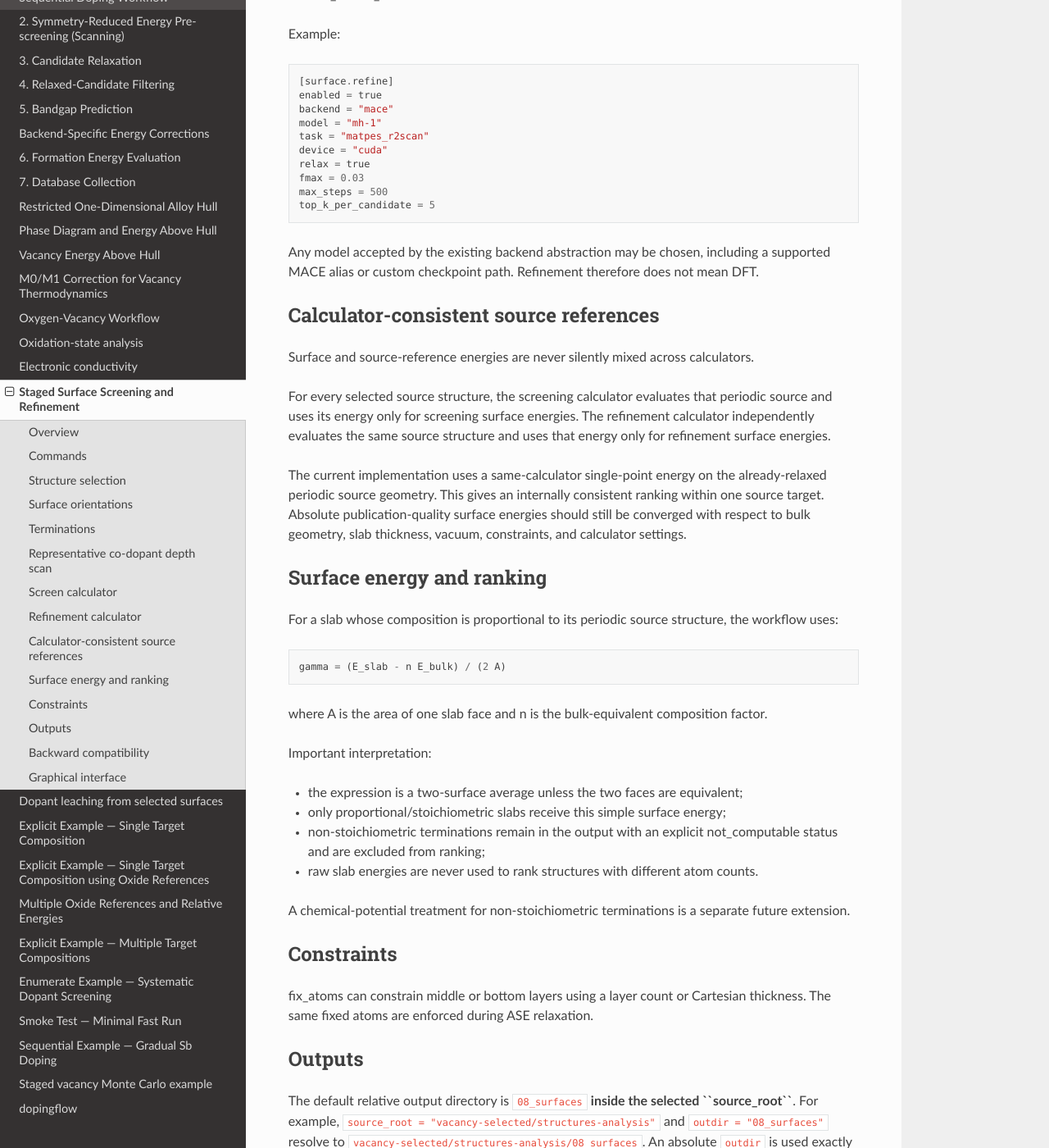
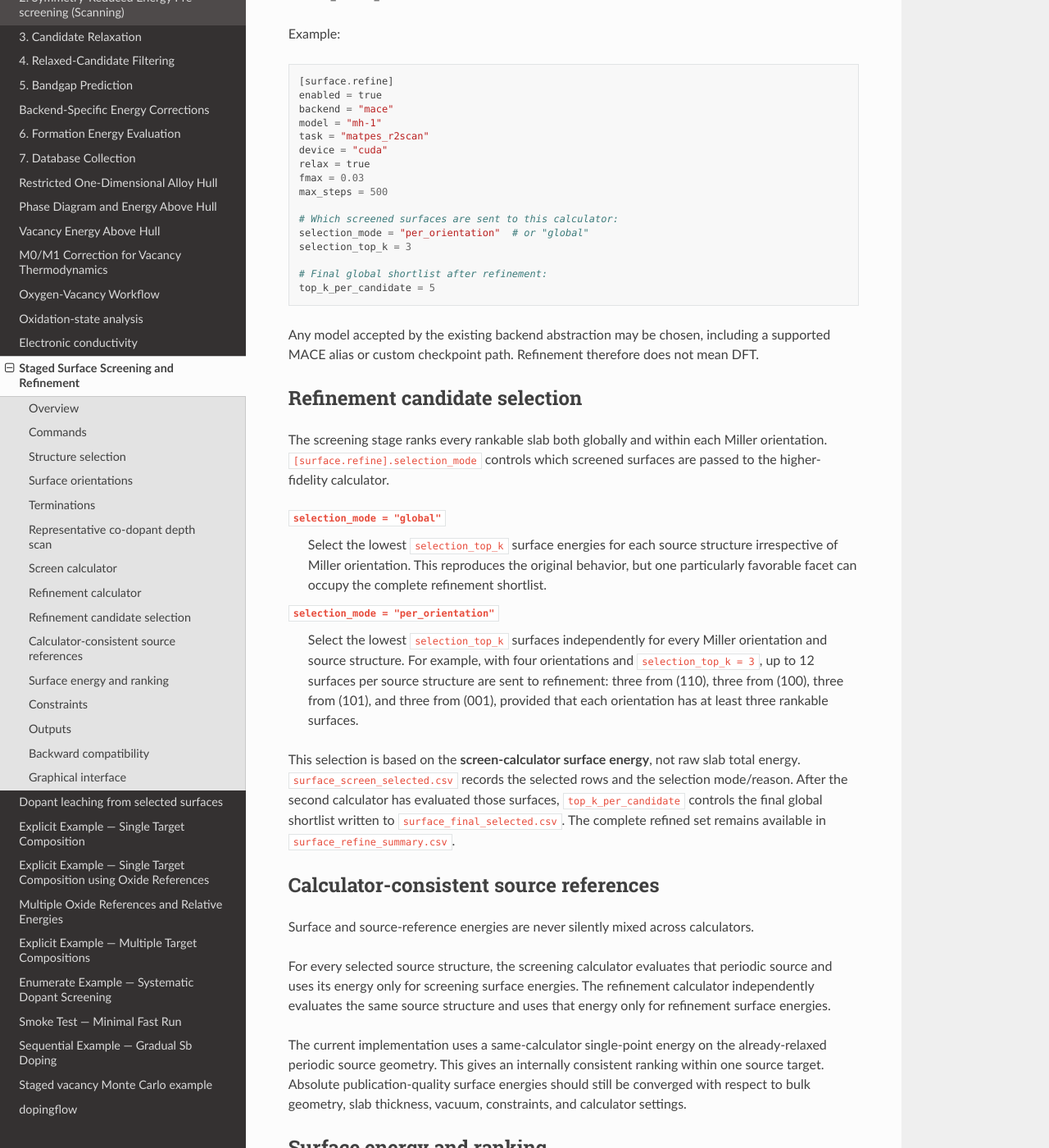
Before and after one commit to KazemZh/dopingflow, a Sphinx documentation site: the page built from docs/source/methods/surfaces.rst, in a window 1280 px wide and 1400 px high, scrolled down 3012 px. Shown: the whole window at 82% size. Built offline with Sphinx 7.4.7 and the Read the Docs theme 3.1.0, drawn with Linux system fonts in a browser that asks for light colours; some of the changed text lies outside the part shown.

Commit message:
docs: describe orientation-balanced surface refinement selection

```diff
--- a/docs/source/methods/surfaces.rst
+++ b/docs/source/methods/surfaces.rst
@@ -16,7 +16,8 @@ The intended sequence is::
        -> terminations
        -> representative co-dopant depth variants
        -> fast MLFF screen
-       -> top-k shortlist
+       -> configurable refinement shortlist
+          (global best or best per orientation)
        -> optional higher-fidelity MLFF refinement
        -> final surface shortlist
 
@@ -142,11 +142,45 @@ Example::
    relax = true
    fmax = 0.03
    max_steps = 500
+
+   # Which screened surfaces are sent to this calculator:
+   selection_mode = "per_orientation"  # or "global"
+   selection_top_k = 3
+
+   # Final global shortlist after refinement:
    top_k_per_candidate = 5
 
 Any model accepted by the existing backend abstraction may be chosen,
 including a supported MACE alias or custom checkpoint path. Refinement therefore
 does not mean DFT.
+
+Refinement candidate selection
+------------------------------
+
+The screening stage ranks every rankable slab both globally and within each
+Miller orientation. ``[surface.refine].selection_mode`` controls which screened
+surfaces are passed to the higher-fidelity calculator.
+
+``selection_mode = "global"``
+   Select the lowest ``selection_top_k`` surface energies for each source
+   structure irrespective of Miller orientation. This reproduces the original
+   behavior, but one particularly favorable facet can occupy the complete
+   refinement shortlist.
+
+``selection_mode = "per_orientation"``
+   Select the lowest ``selection_top_k`` surfaces independently for every
+   Miller orientation and source structure. For example, with four orientations
+   and ``selection_top_k = 3``, up to 12 surfaces per source structure are sent
+   to refinement: three from (110), three from (100), three from (101), and
+   three from (001), provided that each orientation has at least three rankable
+   surfaces.
+
+This selection is based on the **screen-calculator surface energy**, not raw slab
+total energy. ``surface_screen_selected.csv`` records the selected rows and the
+selection mode/reason. After the second calculator has evaluated those surfaces,
+``top_k_per_candidate`` controls the final global shortlist written to
+``surface_final_selected.csv``. The complete refined set remains available in
+``surface_refine_summary.csv``.
 
 Calculator-consistent source references
 -------------------------------------
@@ -202,7 +236,8 @@ surface_screen_summary.csv
    Every generated orientation, termination, and dopant-depth variant.
 
 surface_screen_selected.csv
-   Top-k rankable variants per selected source structure after the screen calculator.
+   Screened surfaces selected for refinement according to ``selection_mode`` and
+   ``selection_top_k``.
 
 surface_refine_summary.csv
    Higher-fidelity results for the screening shortlist.
@@ -253,13 +288,13 @@ The page mirrors the staged CLI design:
 - run the screen and refinement either in the current environment or through
   separate named Conda environments;
 - inspect surface-energy rankings one selected source structure at a time;
-- inspect same-termination segregation energies relative to the all-bulk-like
-  variant;
+- choose either a global refinement shortlist or the best N surfaces from each
+  Miller orientation;
 - browse the selected slab geometry interactively;
 - inspect the raw screen/refinement tables.
 
-The results explorer keeps surface-energy ranking and dopant segregation as
-separate quantities. A low surface energy identifies a thermodynamically
-favorable exposed slab within the implemented model, whereas a negative
-segregation energy indicates that the selected dopant placement is favored
-relative to the corresponding bulk-like placement.
+The results explorer focuses on surface-energy ranking. Dopant-depth variants
+remain explicit structures (for example surface, subsurface, bulk-like, and the
+original cut-slab arrangement), but the workflow no longer reports a separate
+segregation-energy metric. Their relative performance is assessed through the
+calculated surface energies and the selected refinement strategy.
```
Also changed, not shown: other parts of docs/source/methods/surfaces.rst (+0 -1 lines).
